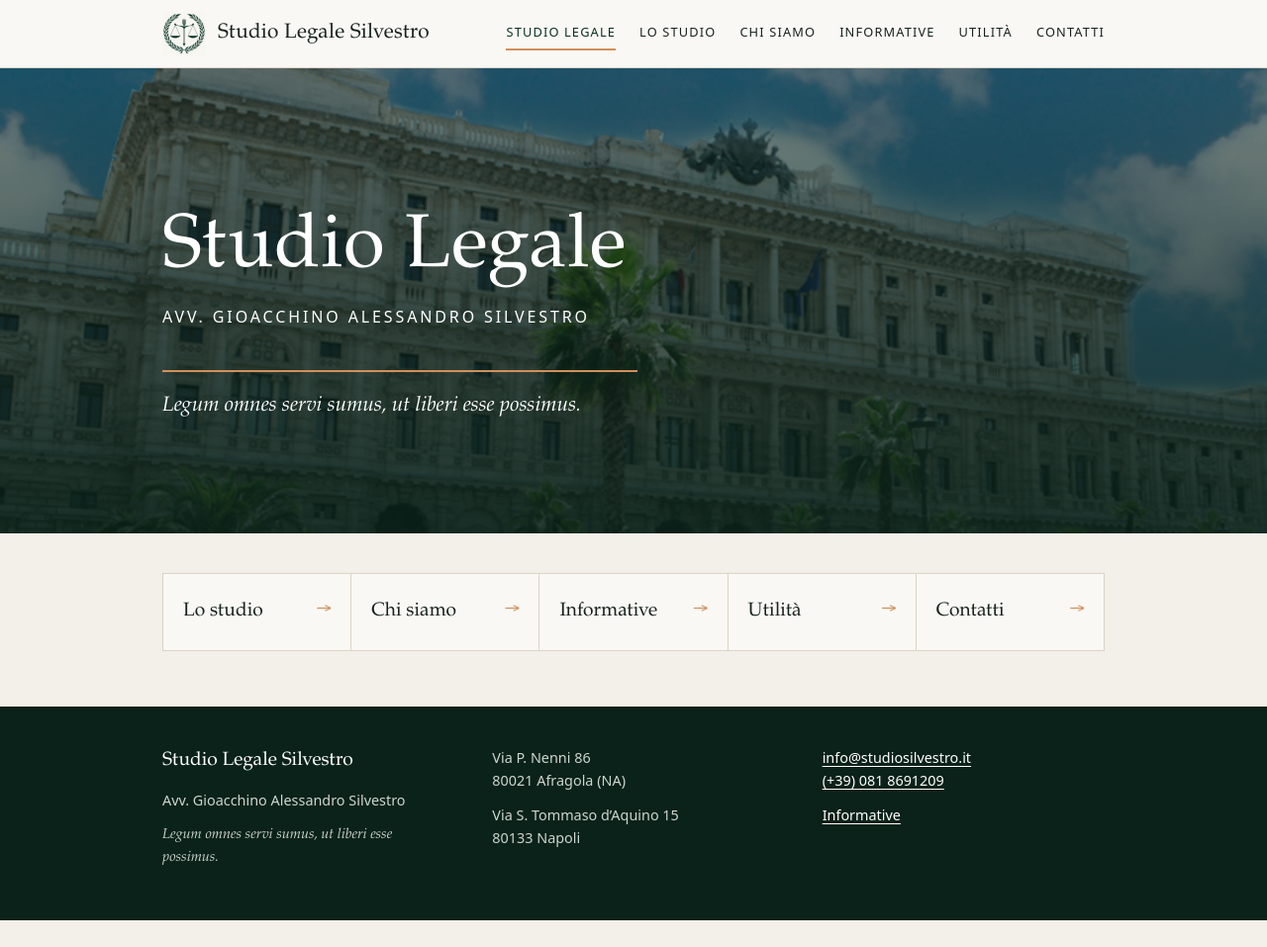
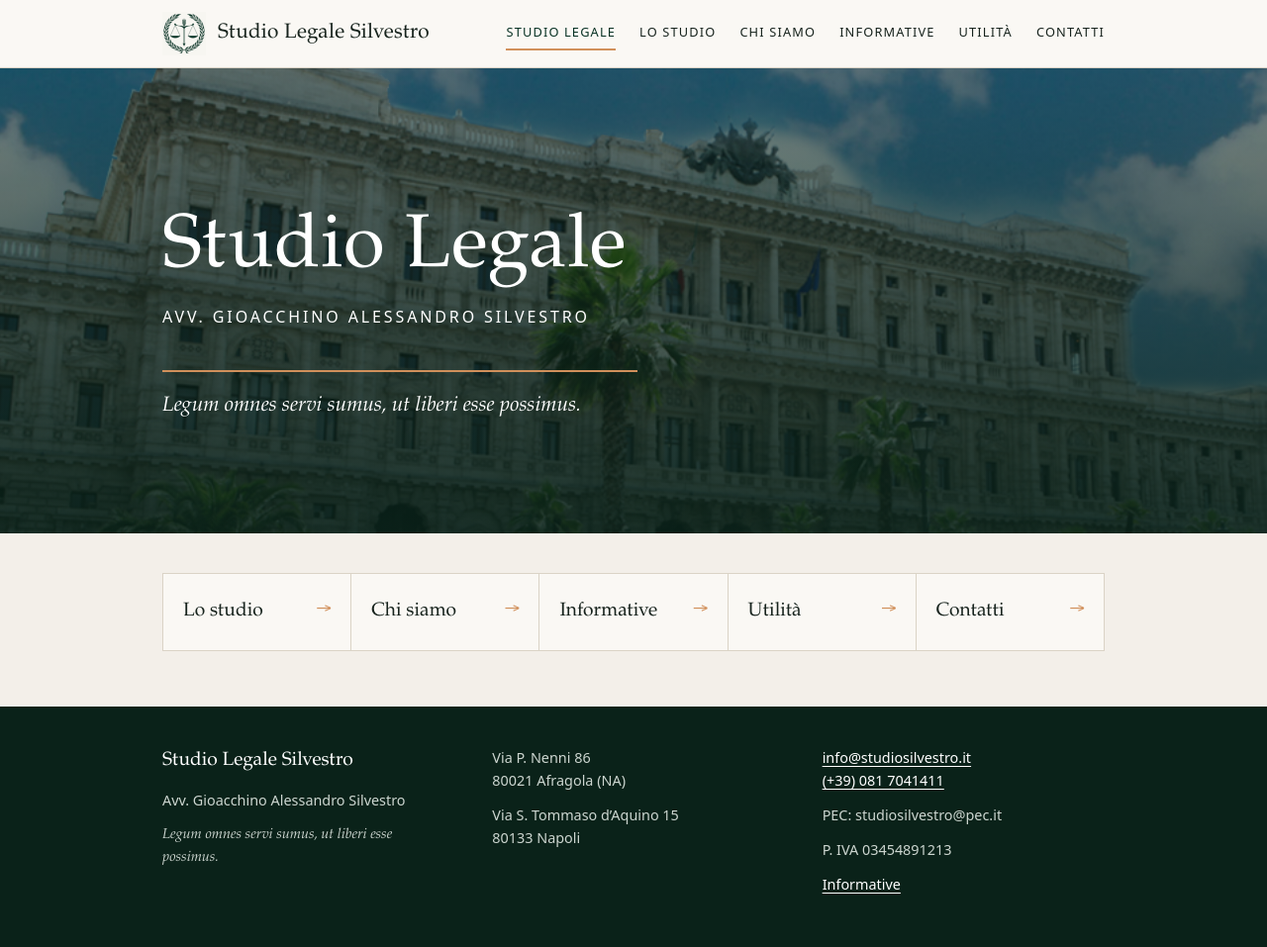
Before and after one commit to giasone70/studio-legale, a Jekyll site: the page built from index.md, in a window 1280 px wide. Shown: the whole page at 99% size. Built offline with Jekyll 4.4.1, drawn with Linux system fonts in a browser that asks for light colours; before the commit the page ends 930 px from its top, so only the background shows below that.

Commit message:
Update studio.yml

```diff
--- a/_data/studio.yml
+++ b/_data/studio.yml
@@ -8,10 +8,12 @@ motto: Legum omnes servi sumus, ut liberi esse possimus.
 email: info@studiosilvestro.it
 telefono: "(+39) 081 8691209"
 telefono_link: "+390818691209"
+telefono: "(+39) 081 7041411"
+telefono_link: "+390817041411"
 
 # Facoltativi: se compilati compaiono nel piè di pagina.
-partita_iva: ""
-pec: ""
+partita_iva: "03454891213"
+pec: "studiosilvestro@pec.it"
 
 sedi:
   - indirizzo: Via P. Nenni 86
```
